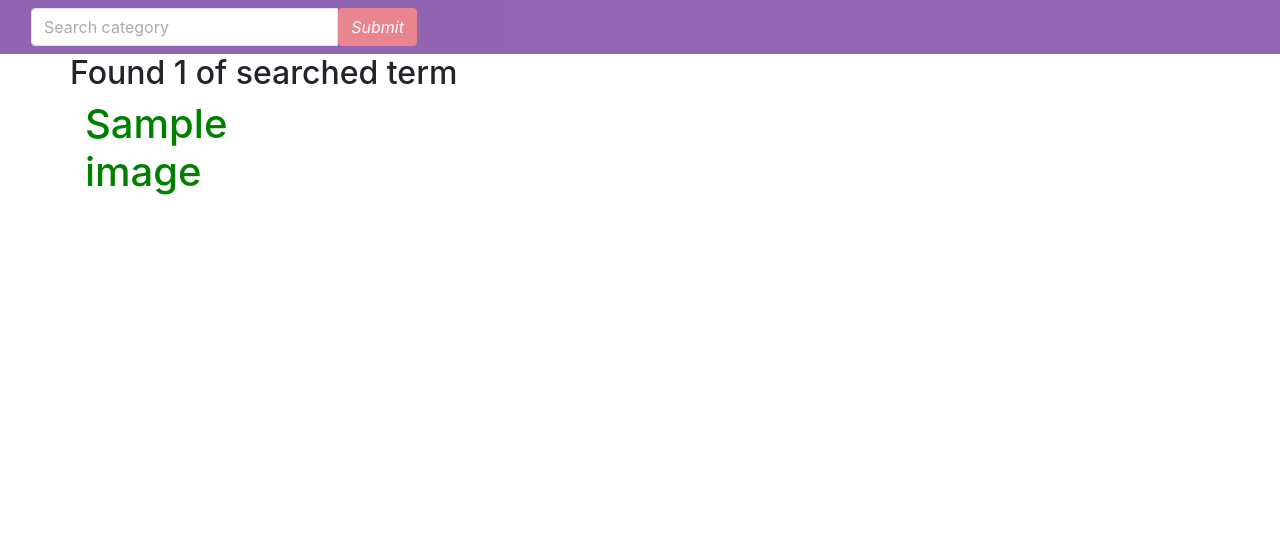
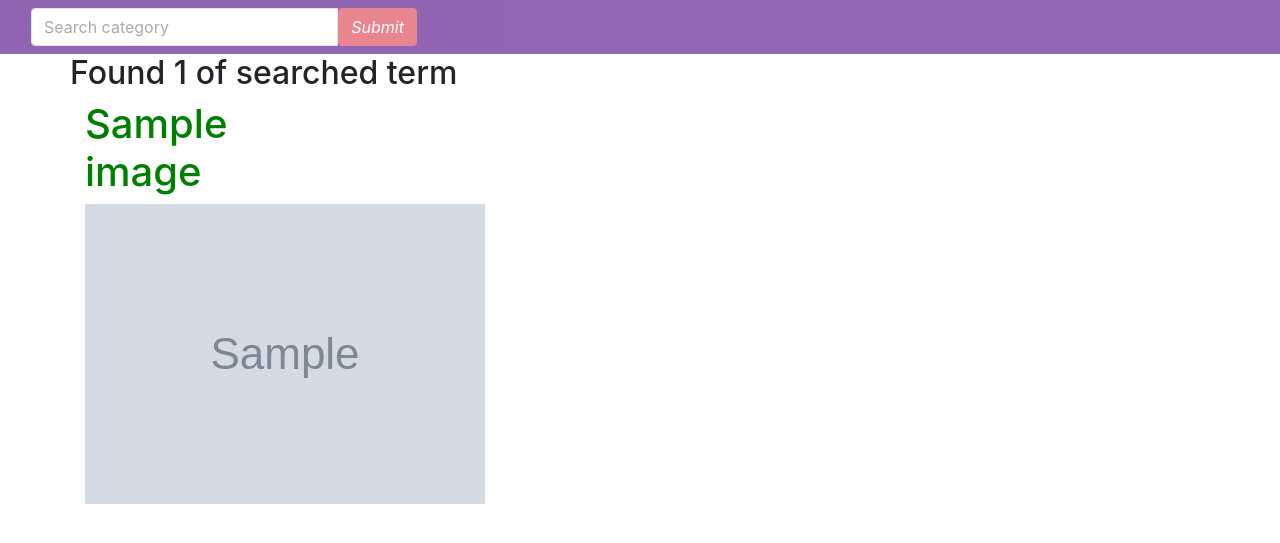
Before and after one commit to Alex20-c/My-Gallary, a Django app: template pix/templates/all-photos/search.html in a window 1280 px wide. Shown: the top 543 px of the page. Run offline with Django 3.2, Linux system fonts and the light colour scheme; the template is opened without the code that fills it: most values are stand-ins (such as "Sample title", 1, 10 or a date in 2020); grey boxes marked "Sample" are stand-in pictures; some libraries are stand-ins or nearby versions.

Commit message:
add function to display image

```diff
--- a/pix/templates/all-photos/search.html
+++ b/pix/templates/all-photos/search.html
@@ -16,6 +16,7 @@
         {% if images %} {% for image in images %}
         <div class="col-sm-6 col-md-3">
             <h1>{{image.title}}</h1>
+            <img src="{{image.image_path.url}}" class="img-responsive selectedImage image">
         </div>
         {% endfor %} {% endif %}
     </div>
```
